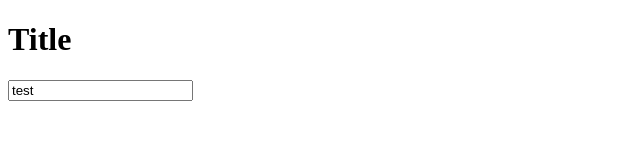
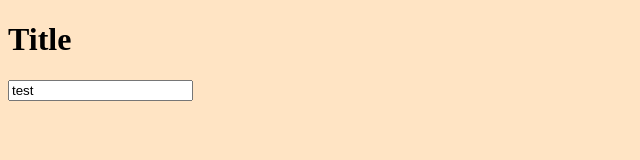
Before and after one commit to sjgray7/test, a plain HTML site: page index.html in a window 1280 px wide. Shown: the whole page, without its empty margins (0-640 px from the left). Drawn offline with Linux system fonts and the light colour scheme.

Commit message:
3 commit

```diff
--- /dev/null
+++ b/css/style.css
@@ -0,0 +1,3 @@
+body {
+  background-color: bisque;
+}
--- a/index.html
+++ b/index.html
@@ -4,6 +4,7 @@
     <meta charset="UTF-8" />
     <meta name="viewport" content="width=device-width, initial-scale=1.0" />
     <title>Document</title>
+    <link rel="stylesheet" href="css/style.css" />
   </head>
   <body>
     <h1>Title</h1>
```
